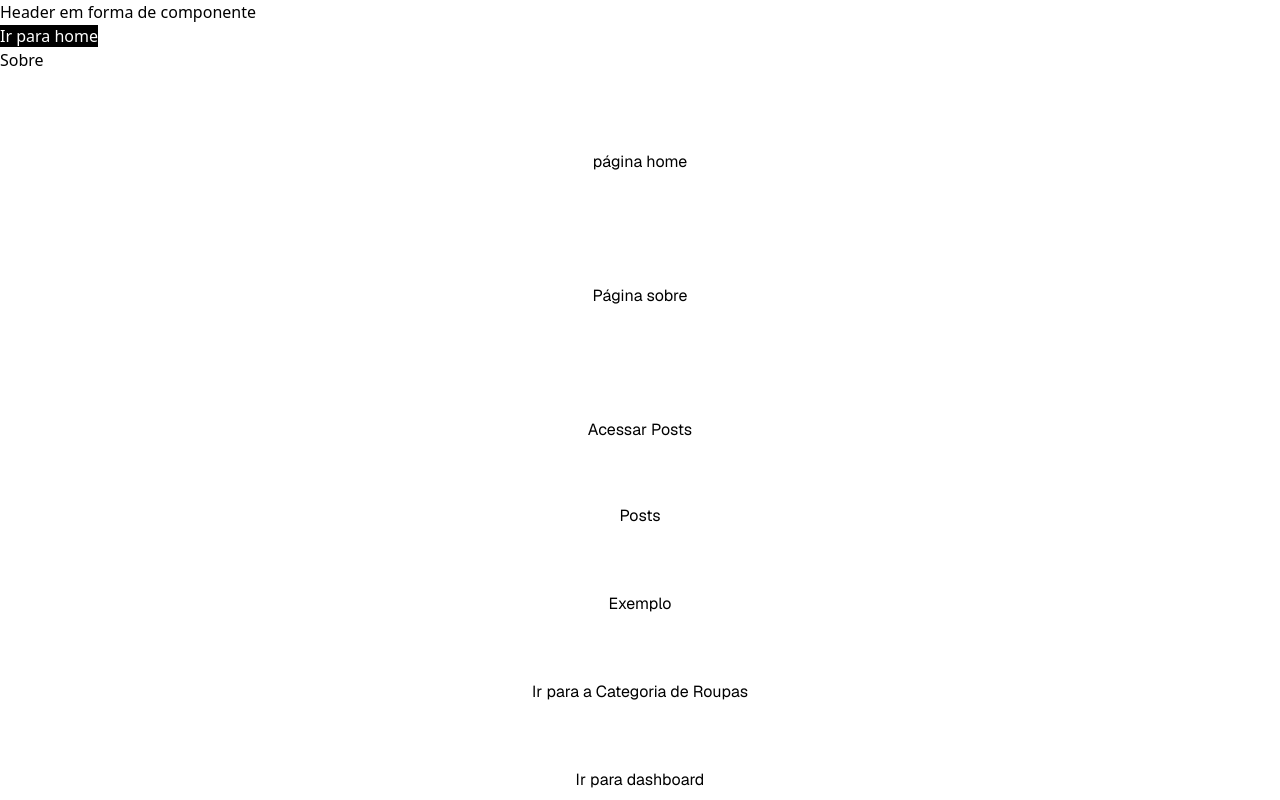
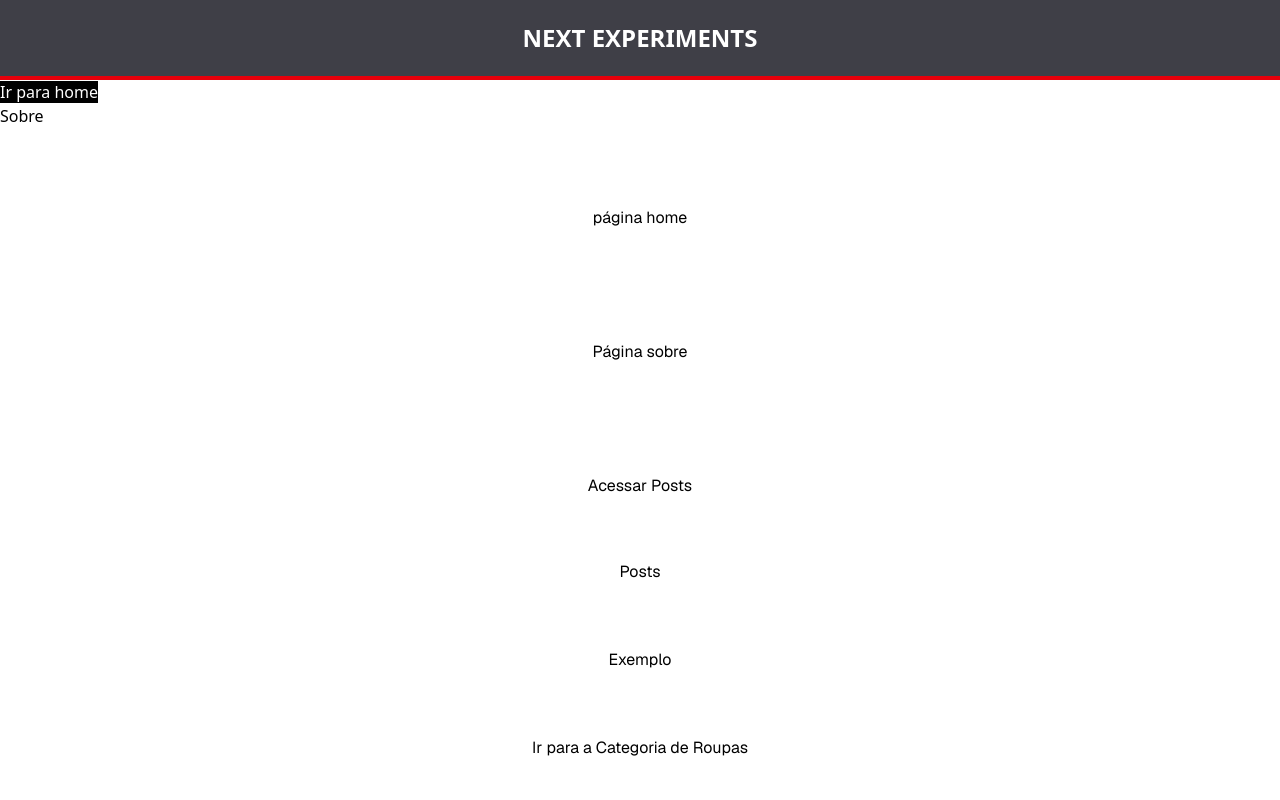
Before and after one commit to brunohro/next-experiments, a Next.js app: page / in a window 1280 px wide. Shown: the top 800 px of the page. Built offline with nearby package versions, Linux system fonts and the light colour scheme.

Commit message:
Estilizando header

```diff
--- a/src/components/Header.jsx
+++ b/src/components/Header.jsx
@@ -2,8 +2,12 @@ import React from "react";
 
 const Header = () => {
   return (
-    <div>
-      <h1>Header em forma de componente</h1>
+    <div className="bg-zinc-700 flex justify-center mx-0 h-20 items-center border-b-4 border-red-600">
+      <div>
+        <h1 className="text-2xl font-extrabold  text-white">
+          NEXT EXPERIMENTS
+        </h1>
+      </div>
     </div>
   );
 };
```
